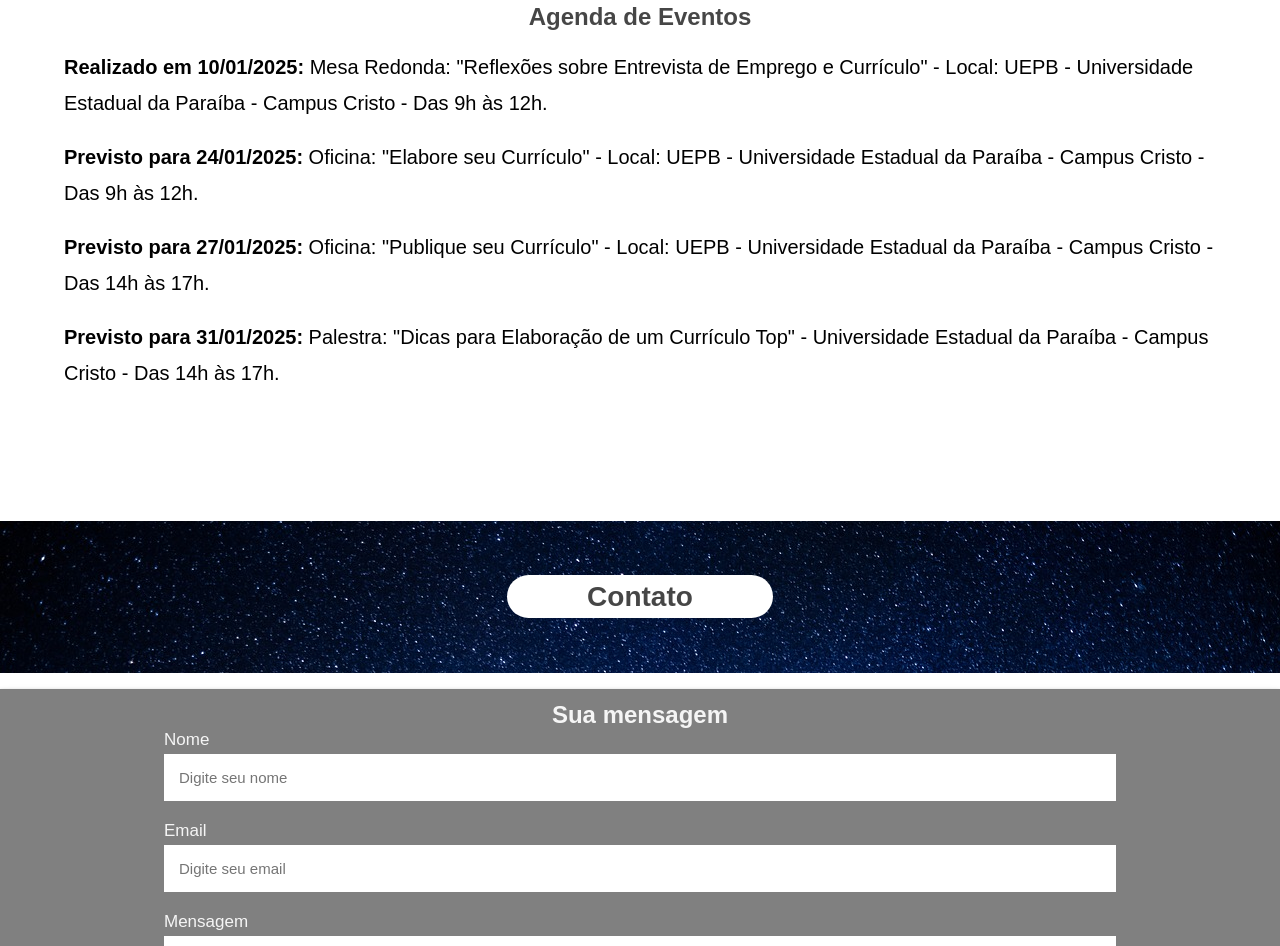
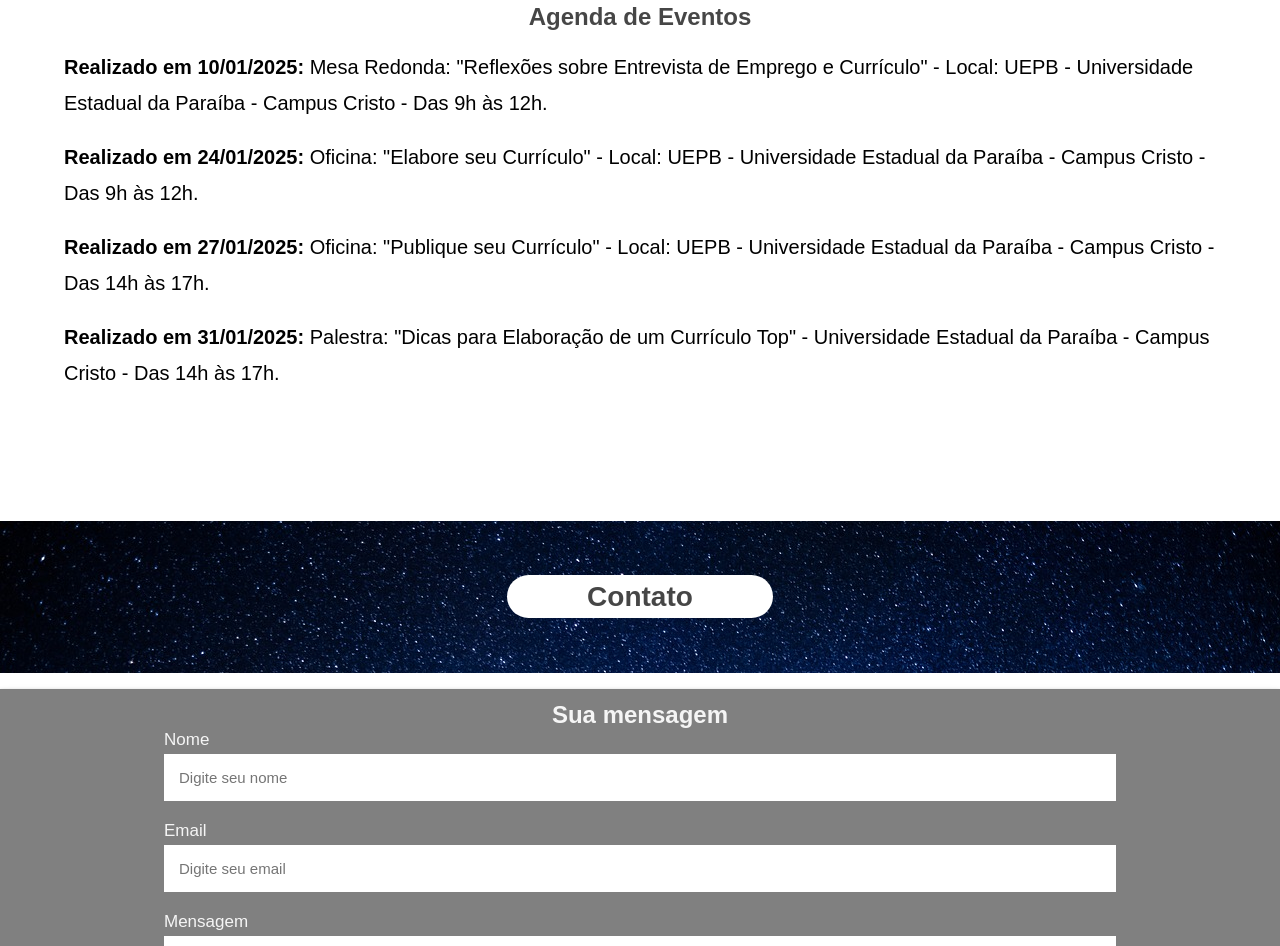
Before and after one commit to elandeol1969/projeto_auge_perfil, a plain HTML site: page index.html in a window 1280 px wide. Shown: the part 3674-4620 px from the top of the page. Drawn offline with Linux system fonts and the light colour scheme.

Commit message:
v0.1.4 - Versão 1.4

```diff
--- a/index.html
+++ b/index.html
@@ -113,9 +113,9 @@
         <h1 class="bottomdiv"><span>Eventos</span></h1>
         <h2>Agenda de Eventos</h2>
         <p><span>Realizado em 10/01/2025: </span> Mesa Redonda: "Reflexões sobre Entrevista de Emprego e Currículo" - Local: UEPB - Universidade Estadual da Paraíba - Campus Cristo - Das 9h às 12h.</p>
-        <p><span>Previsto para 24/01/2025: </span> Oficina: "Elabore seu Currículo" - Local: UEPB - Universidade Estadual da Paraíba - Campus Cristo - Das 9h às 12h.</p>
-        <p><span>Previsto para 27/01/2025: </span> Oficina: "Publique seu Currículo" - Local: UEPB - Universidade Estadual da Paraíba - Campus Cristo - Das 14h às 17h. </p>
-        <p><span>Previsto para 31/01/2025: </span> Palestra: "Dicas para Elaboração de um Currículo Top" - Universidade Estadual da Paraíba - Campus Cristo - Das 14h às 17h.</p>
+        <p><span>Realizado em 24/01/2025: </span> Oficina: "Elabore seu Currículo" - Local: UEPB - Universidade Estadual da Paraíba - Campus Cristo - Das 9h às 12h.</p>
+        <p><span>Realizado em 27/01/2025: </span> Oficina: "Publique seu Currículo" - Local: UEPB - Universidade Estadual da Paraíba - Campus Cristo - Das 14h às 17h. </p>
+        <p><span>Realizado em 31/01/2025: </span> Palestra: "Dicas para Elaboração de um Currículo Top" - Universidade Estadual da Paraíba - Campus Cristo - Das 14h às 17h.</p>
         <br>
     </div>
 
```
